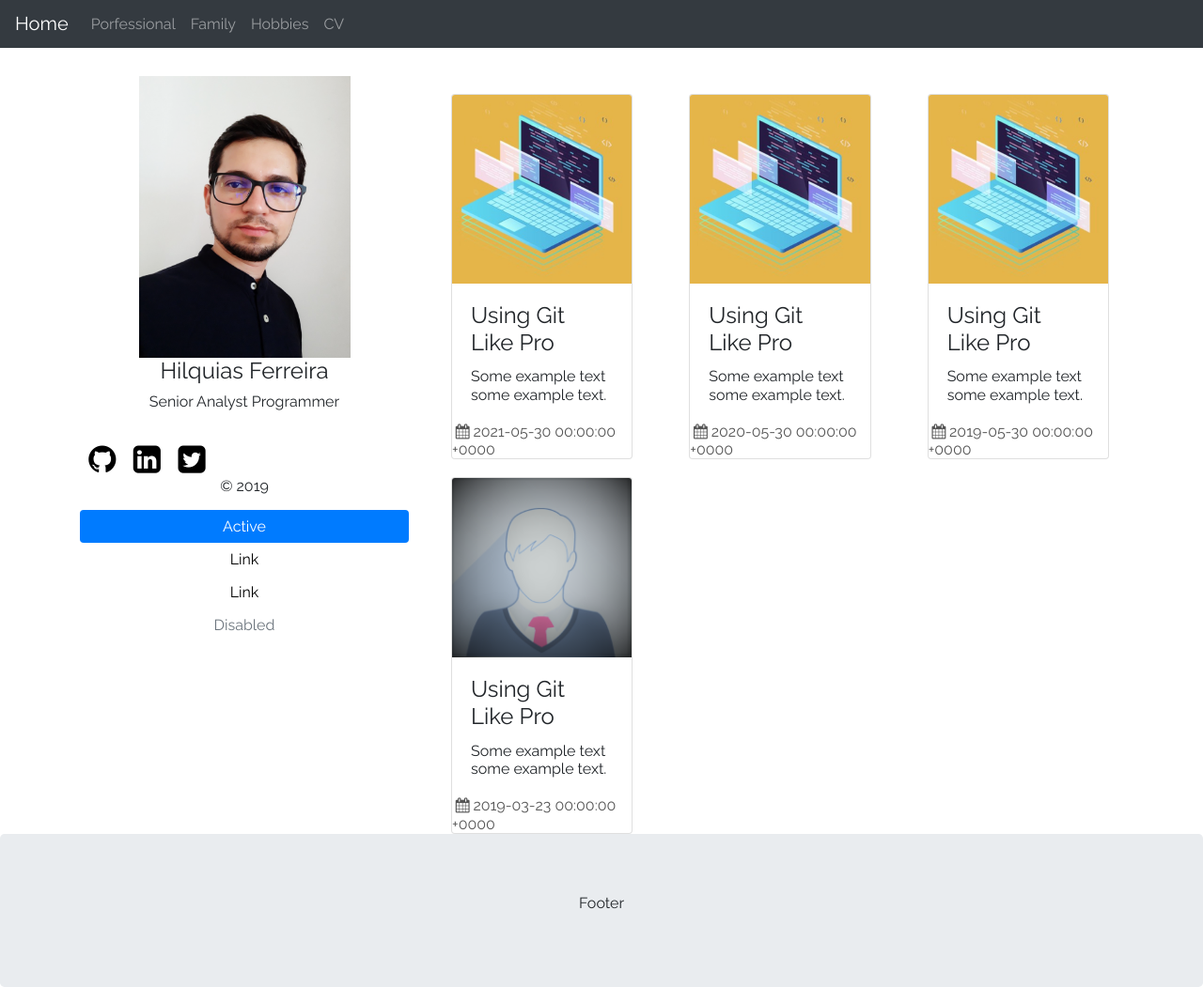
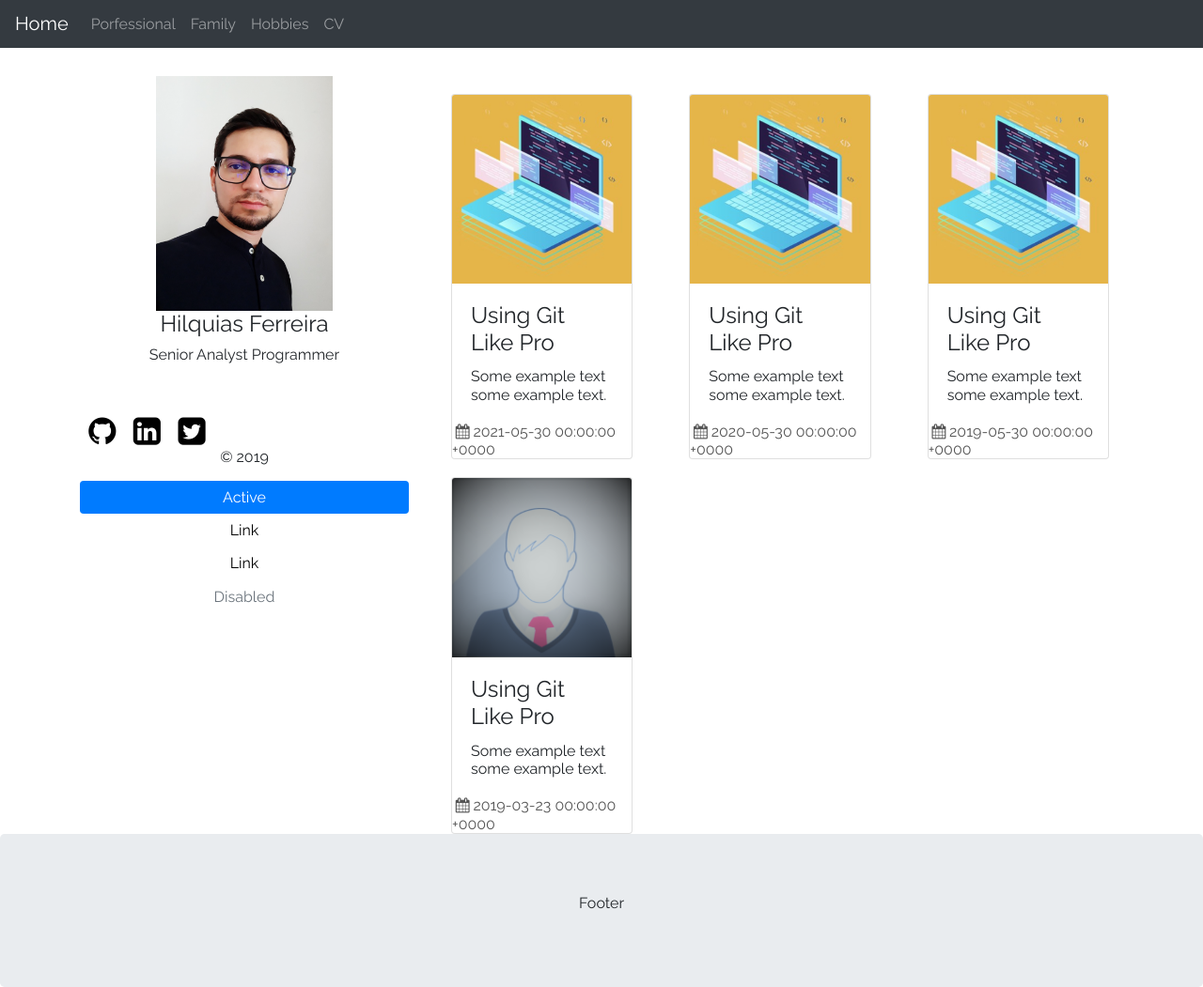
Before and after one commit to hilquiasferreira/hilquiasferreira.github.io, a Jekyll site: the page built from index.md, in a window 1280 px wide. Shown: the whole page at 94% size. Built offline with Jekyll 4.4.1, drawn with Linux system fonts in a browser that asks for light colours.

Commit message:
homefile

```diff
--- a/_includes/head.html
+++ b/_includes/head.html
@@ -5,9 +5,7 @@
 <link rel="stylesheet" href="{{ "/assets/css/style.css" | relative_url }}">
 <title>{{ page.title | default: site.title }}</title>
 
-
 <script src="https://ajax.googleapis.com/ajax/libs/jquery/3.4.0/jquery.min.js"></script>
 <script src="https://cdnjs.cloudflare.com/ajax/libs/popper.js/1.14.7/umd/popper.min.js"></script>
 <script src="https://maxcdn.bootstrapcdn.com/bootstrap/4.3.1/js/bootstrap.min.js"></script>
-
 {% seo %}
--- a/_layouts/home.html
+++ b/_layouts/home.html
@@ -43,12 +43,16 @@
 			<div class="col-sm-4">
 				<center>
 					<img src="{{ "/assets/portfolio.png" | relative_url }}" alt="{{ site.plainwhite.name }}"
-						height="300px">
+						height="250px">
 					<h4>Hilquias Ferreira</h4>
 					<p>Senior Analyst Programmer</p>
 					<br>
+					<!--Linkedin-->
+					<a class="li-ic mr-3" role="button" href="https://github.com/{{ site.plainwhite.social_links.github }}">
+						<i class="fab fa-lg fa-linkedin-in"></i>
+					</a>
+
 					<ul class="social">
-						<center>
 						<a href="https://github.com/{{ site.plainwhite.social_links.github }}">
 							<li><i class="icon-github-circled"></i></li>
 						</a>
@@ -58,7 +62,6 @@
 						<a href="https://twitter.com/{{ site.plainwhite.social_links.twitter }}">
 							<li><i class="icon-twitter-squared"></i></li>
 						</a>
-						</center>
 					</ul>
 					<br>
 					<p>&copy; 2019</p>
```
Lines whose indentation alone changed are shown as unchanged.
